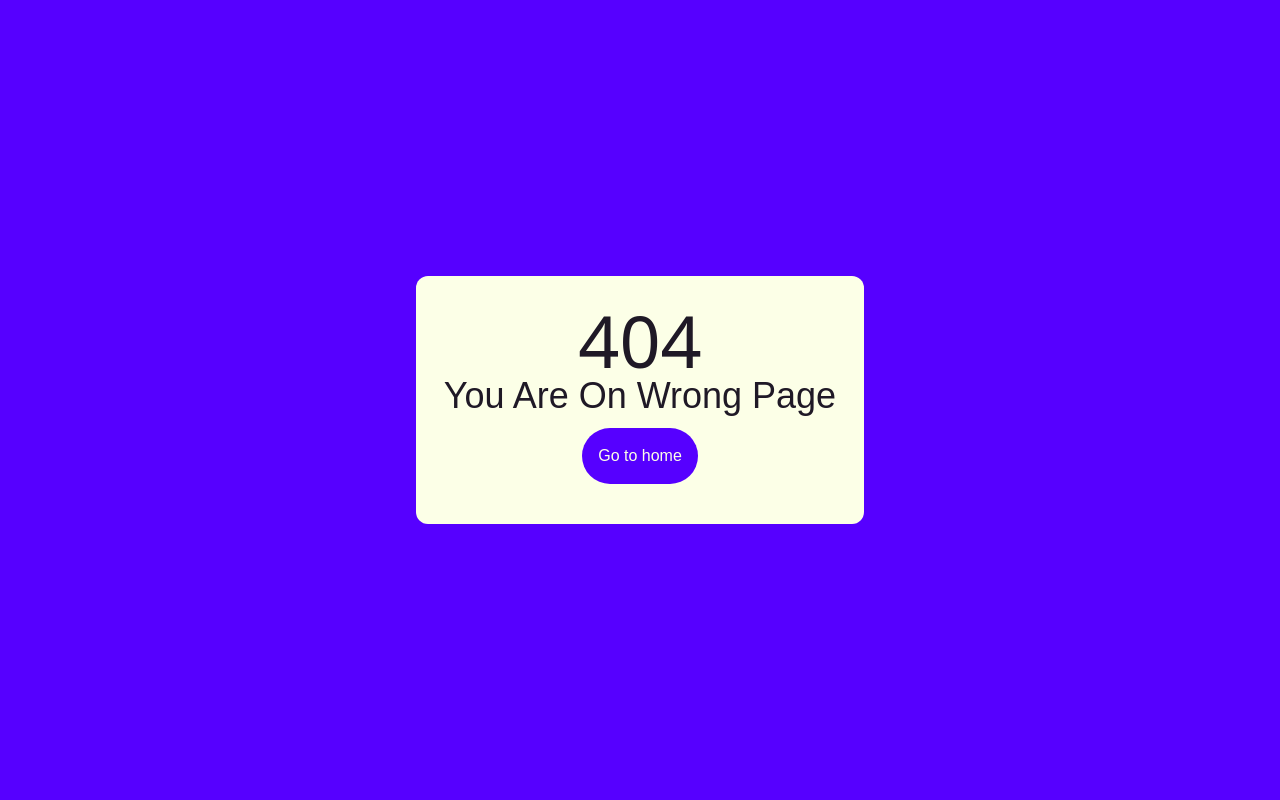
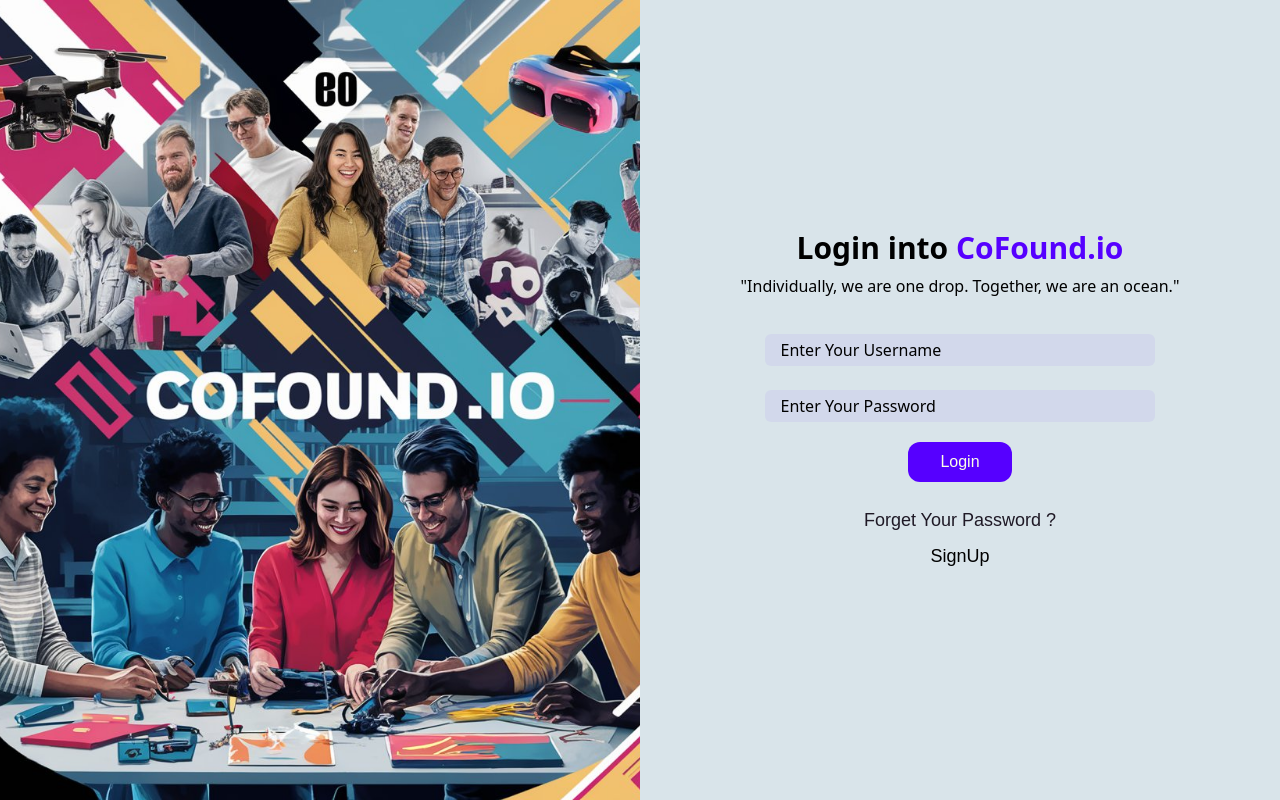
Before and after one commit to nandhakrishnanp/CofoundIo, a React (Vite) app in the folder Frontend/: page / in a window 1280 px wide. Before the commit this address had no page. Built offline with nearby package versions, Linux system fonts and the light colour scheme.

Commit message:
Testing colab

```diff
--- a/Frontend/src/App.jsx
+++ b/Frontend/src/App.jsx
@@ -35,7 +35,7 @@ function App() {
         transition:Slide
       />
       <Routes>
-        <Route path="/login" element={<Login />} />
+        <Route path="/" element={<Login />} />
         <Route element={<Protectedroute />}>
           <Route path="/info" element={<Info />} />
           <Route path="/home" element={<Home />} />
--- a/Frontend/src/Components/Info.jsx
+++ b/Frontend/src/Components/Info.jsx
@@ -9,7 +9,7 @@ const Info = () => {
   };
   return (
     <div>
-      <button onClick={log} className=" bg-primary text-white">
+      <button onClick={logS} className=" bg-primary text-white">
         click me
       </button>
     </div>
```
Also changed, not shown: 1 other file (tests, documents, lock files or other folders).
